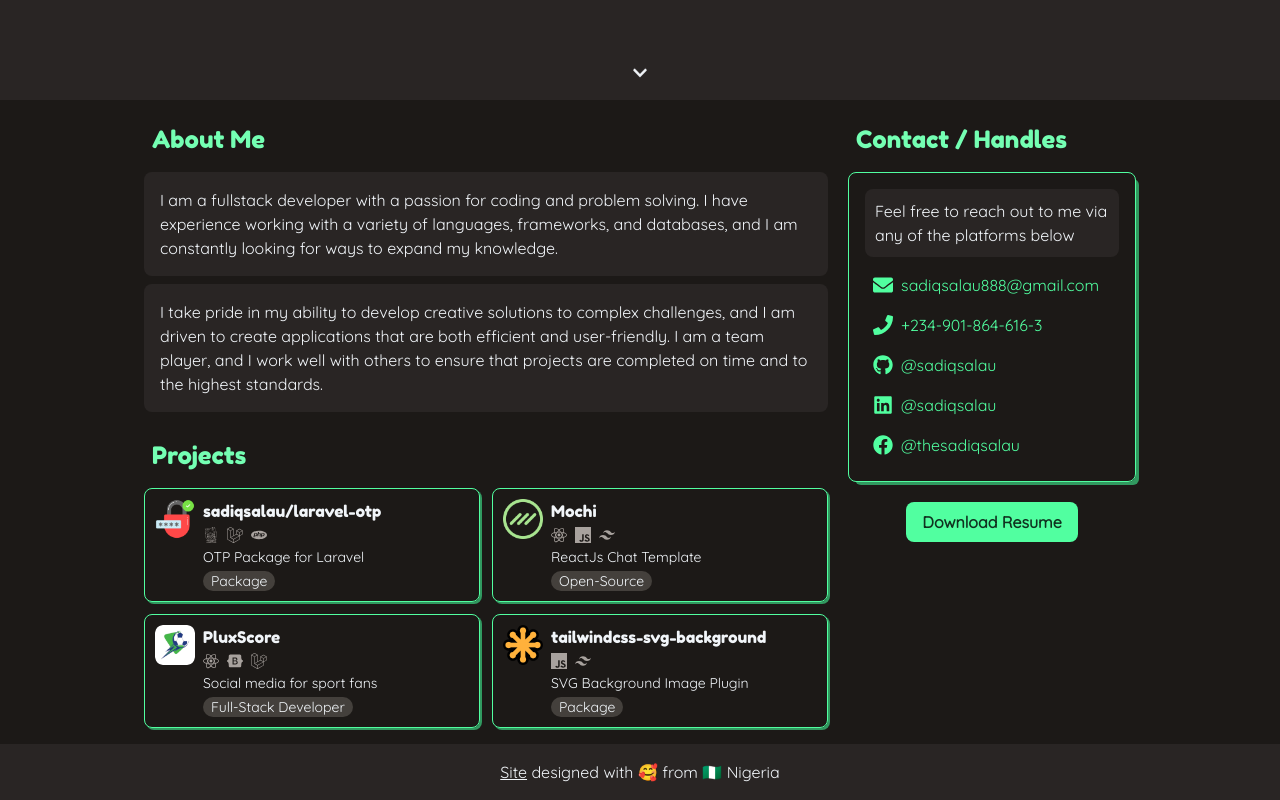
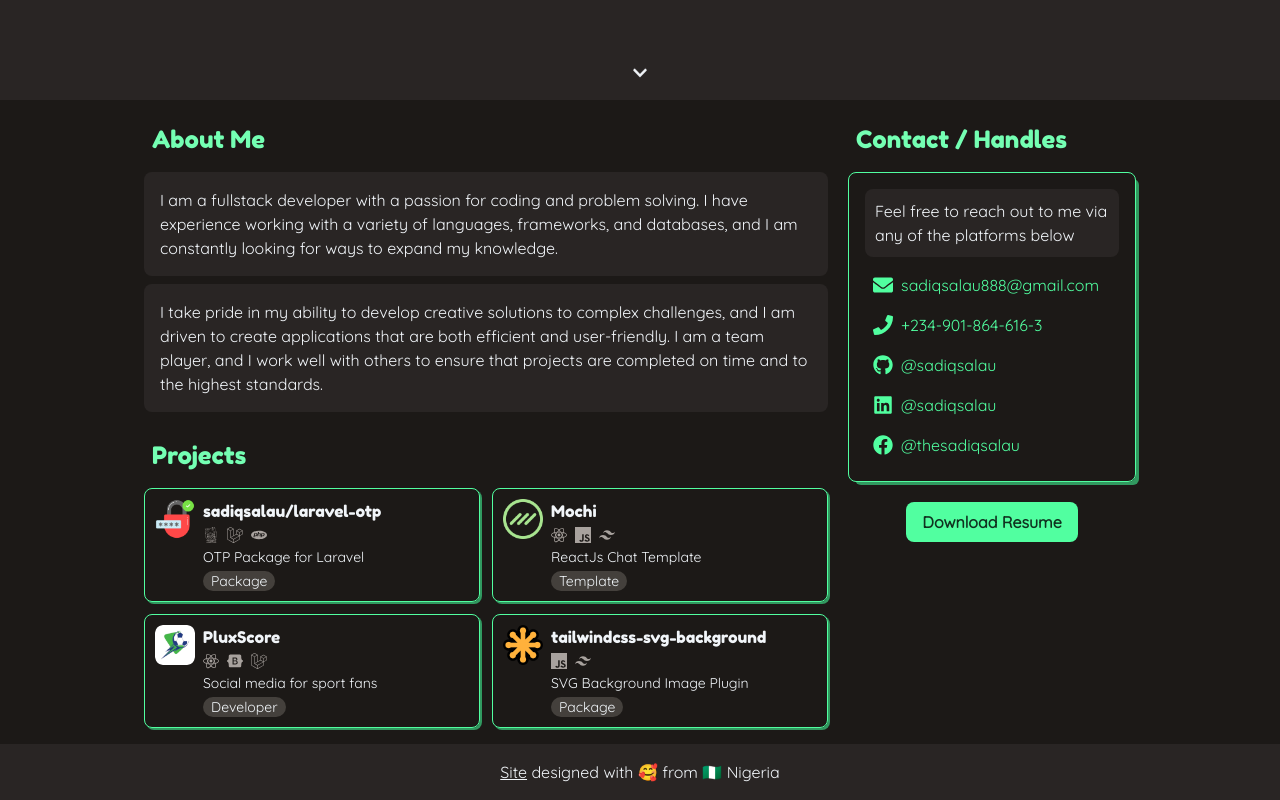
Before and after one commit to sadiqsalau/sadiqsalau.github.io, a React (Vite) app: page / in a window 1280 px wide. Shown: the part 700-1500 px from the top of the page. Built offline with nearby package versions, Linux system fonts and the light colour scheme.

Commit message:
Updated projects info

```diff
--- a/src/projects/mochi/index.js
+++ b/src/projects/mochi/index.js
@@ -7,7 +7,7 @@ export const project = {
   title: "Mochi",
   link: "https://sadiqsalau.github.io/mochi",
   repo: "https://github.com/sadiqsalau/mochi",
-  tags: ["Open-Source"],
+  tags: ["Template"],
   technologies: [SiReact, SiJavascript, SiTailwindcss],
   description: "ReactJs Chat Template",
   images: Object.values(
--- a/src/projects/pluxscore/index.js
+++ b/src/projects/pluxscore/index.js
@@ -6,7 +6,7 @@ export const project = {
   icon,
   title: "PluxScore",
   link: "https://pluxscore.com",
-  tags: ["Full-Stack Developer"],
+  tags: ["Developer"],
   technologies: [SiReact, SiBootstrap, SiLaravel],
   description: "Social media for sport fans",
   images: Object.values(
```
